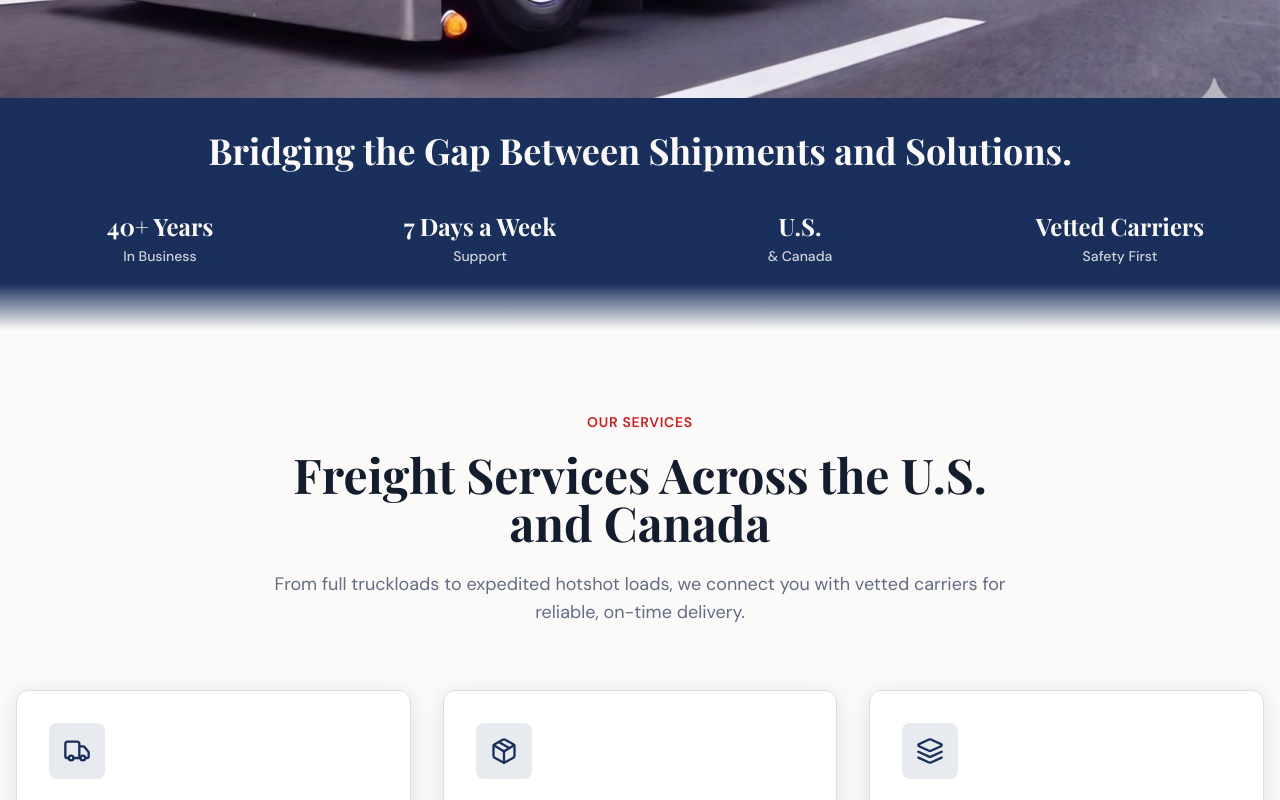
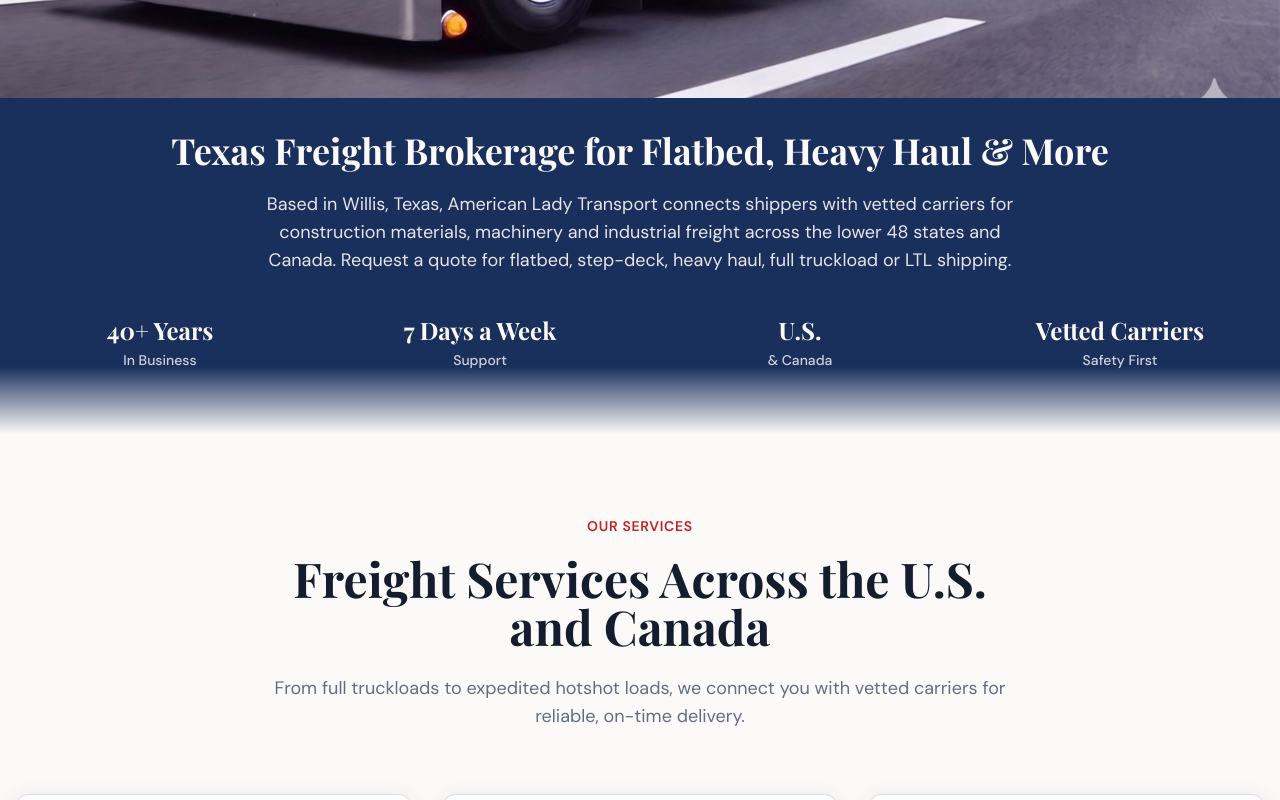
Before and after one commit to Americnaladytrans/american-lady-transport-web, a React (Vite) app: page / in a window 1280 px wide. Shown: the part 940-1740 px from the top of the page. Built offline with nearby package versions, Linux system fonts and the light colour scheme; a web font is replaced by a local one.

Commit message:
Finalize search-focused page copy and preserve current content

```diff
--- a/src/components/Hero.tsx
+++ b/src/components/Hero.tsx
@@ -38,8 +38,13 @@
         <div className="container mx-auto px-4">
           <div className="max-w-5xl mx-auto text-center mb-10">
             <h1 className="font-serif text-2xl md:text-3xl lg:text-4xl font-bold text-cream animate-fade-up animation-delay-100 leading-tight">
-              Bridging the Gap Between Shipments and Solutions.
+              Texas Freight Brokerage for Flatbed, Heavy Haul &amp; More
             </h1>
+            <p className="mx-auto mt-5 max-w-3xl text-base leading-relaxed text-cream/90 md:text-lg">
+              Based in Willis, Texas, American Lady Transport connects shippers with vetted carriers
+              for construction materials, machinery and industrial freight across the lower 48 states
+              and Canada. Request a quote for flatbed, step-deck, heavy haul, full truckload or LTL shipping.
+            </p>
           </div>
 
           <div className="grid grid-cols-2 md:grid-cols-4 gap-8 animate-fade-up animation-delay-400">
--- a/src/data/business-schema.json
+++ b/src/data/business-schema.json
@@ -1,8 +1,9 @@
 {
   "@context": "https://schema.org",
   "@type": "LocalBusiness",
-  "name": "American Lady Transport",
-  "alternateName": "American Lady Transportation LLC",
+  "@id": "https://usealt.com/#business",
+  "name": "American Lady Transport LLC",
+  "alternateName": "American Lady Transport",
   "description": "Freight brokerage and 3PL logistics company based in Willis, Texas. Over 40 years connecting shippers with reliable carriers for FTL, LTL, flatbed, heavy haul, and expedited freight across all 48 states and Canada.",
   "url": "https://usealt.com",
   "address": {
@@ -23,7 +24,6 @@
   ],
   "telephone": "+1-817-249-2990",
   "email": "info@usealt.com",
-  "openingHours": "Mo-Su 00:00-23:59",
   "priceRange": "$$",
   "foundingDate": "1984",
   "knowsAbout": [
--- a/src/pages/Index.tsx
+++ b/src/pages/Index.tsx
@@ -14,8 +14,8 @@
   return (
     <div className="min-h-screen">
       <SEOHead
-        title="American Lady Transport | Freight Brokerage & 3PL Logistics | Willis, TX"
-        description="Trusted Texas freight brokerage and 3PL logistics company with 40+ years experience. FTL, LTL, flatbed, heavy haul & expedited shipping across all 48 states and Canada. Get a free freight quote."
+        title="Texas Freight Brokerage | American Lady Transport"
+        description="Willis, TX freight brokerage for flatbed, step-deck, heavy haul, FTL and LTL shipping across the lower 48 and Canada. Request a freight quote."
         canonicalPath="/"
       />
       <Header />
```
Also changed, not shown: src/data/blog-summaries.json (+1 -1 lines).
